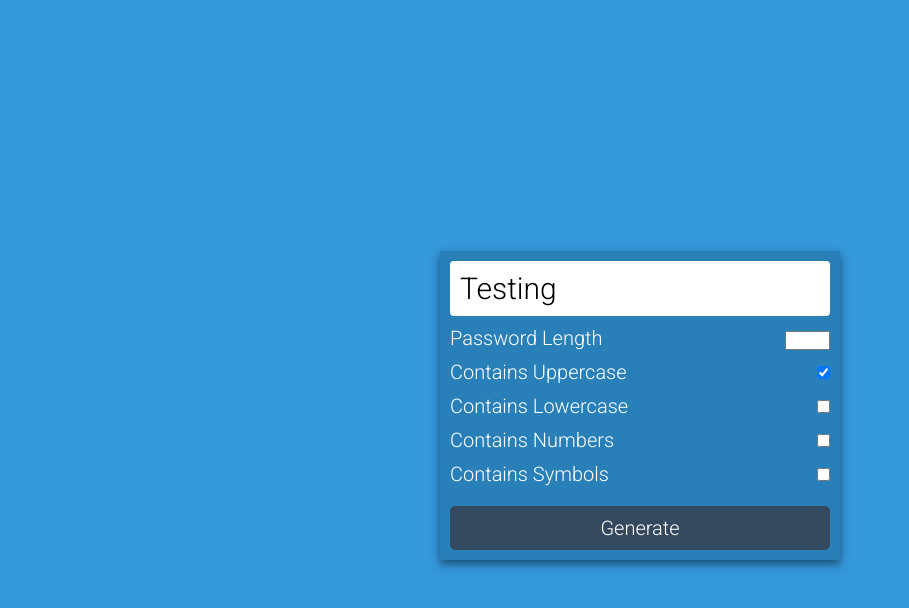
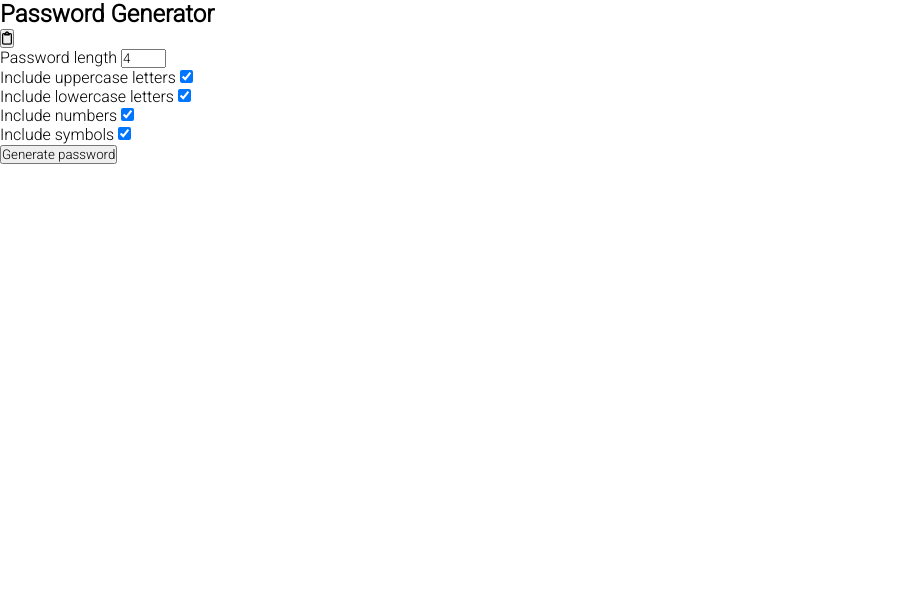
Before and after one commit to Jeevan2305/Random_Password_Generator, a plain HTML site: page index.html in a window 1280 px wide. Shown: the whole page, without its empty margins (0-909 px from the left). Drawn offline with Linux system fonts and the light colour scheme.

Commit message:
Update index.html

```diff
--- a/index.html
+++ b/index.html
@@ -7,67 +7,47 @@
     <meta name="viewport" content="width=device-width, initial-scale=1.0">
     <title>Random Password Generator</title>
     <link rel="stylesheet" href="styles.css" />
+    <link rel="stylesheet" href="https://cdnjs.cloudflare.com/ajax/libs/font-awesome/6.4.2/css/all.min.css"
+        integrity="sha512-z3gLpd7yknf1YoNbCzqRKc4qyor8gaKU1qmn+CShxbuBusANI9QpRohGBreCFkKxLhei6S9CQXFEbbKuqLg0DA=="
+        crossorigin="anonymous" referrerpolicy="no-referrer" />
 </head>
 
 <body>
-    <div class="main">
-        <div class="box">
-            <span id="pass-box">Testing</span>
-            <div class="row">
-                <div class="left">
-                    Password Length
-                </div>
-                <div class="right">
-                    <input type="number" name="" id="total-char" max="20" min="2" />
-                </div>
+    <div class="container">
+        <h2>Password Generator</h2>
+        <div class="result-container">
+            <span id="result"></span>
+            <button class="btn" id="clipboard">
+                <i class="far fa-clipboard"></i>
+            </button>
+        </div>
+        <div class="settings">
+            <div class="setting">
+                <label>Password length</label>
+                <input type="number" id="length" min='4' max='16' value='4' />
             </div>
-            <div class="row">
-                <label for="upper-case">
-                    <div class="left">
-                       Contains Uppercase
-                    </div>
-                </label>
-                <div class="right">
-                    <input type="checkbox" name="" id="upper-case" checked/>
-                </div>
+            <div class="setting">
+                <label>Include uppercase letters</label>
+                <input type="checkbox" id="uppercase" checked />
             </div>
-            <div class="row">
-                <label for="lower-case">
-                    <div class="left">
-                      Contains Lowercase
-                    </div>
-                </label>
-                <div class="right">
-                    <input type="checkbox" name="" id="lower-case" />
-                </div>
+            <div class="setting">
+                <label>Include lowercase letters</label>
+                <input type="checkbox" id="lowercase" checked />
             </div>
-            <div class="row">
-                <label for="numbers">
-                    <div class="left">
-                    Contains Numbers
-                    </div>
-                </label>
-                <div class="right">
-                    <input type="checkbox" name="" id="numbers" />
-                </div>
+            <div class="setting">
+                <label>Include numbers</label>
+                <input type="checkbox" id="numbers" checked />
             </div>
-            <div class="row">
-                <label for="symbols">
-                    <div class="left">
-                    Contains Symbols
-                    </div>
-                </label>
-                <div class="right">
-                    <input type="checkbox" name="" id="symbols" />
-                </div>
-            </div>
-            <div class="row">
-                <button id="btn">
-                    Generate
-                </button>
+            <div class="setting">
+                <label>Include symbols</label>
+                <input type="checkbox" id="symbols" checked />
             </div>
         </div>
+        <button class="btn btn-large" id="generate">
+            Generate password
+        </button>
     </div>
+
     <script src="app.js"></script>
 </body>
 
```
